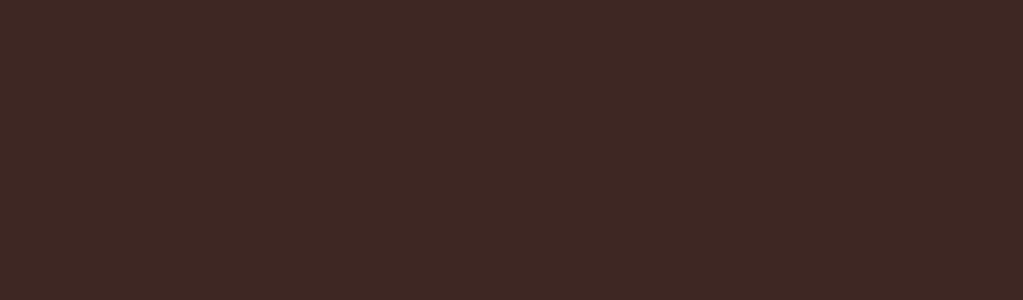
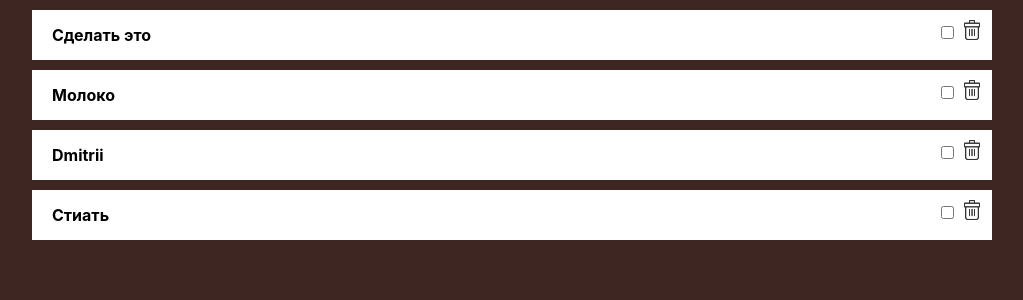
Before and after one commit to Libron/hw-53, a React (Create React App) app: page / in a window 1280 px wide. Shown: the top 300 px of the page, without its empty margins (128-1151 px from the left). Built offline with nearby package versions, Linux system fonts and the light colour scheme.

Commit message:
Rendering Task component. Added remove method

```diff
--- a/src/App.js
+++ b/src/App.js
@@ -1,10 +1,38 @@
 import React, { Component } from 'react';
+import Task from './components/Task/Task';
 
 class App extends Component {
+  state = {
+      taskList: [
+          {title: 'Сделать это', id: 'task0'},
+          {title: 'Молоко', id: 'task1'},
+          {title: 'Dmitrii', id: 'task2'},
+          {title: 'Стиать', id: 'task3'}
+      ]
+  };
+
+  removeTask = index => {
+    let id = this.state.taskList.findIndex(t => t.id === index);
+    if (id !== -1) {
+        const taskList = [...this.state.taskList];
+        taskList.splice(id, 1);
+
+        this.setState({taskList});
+    }
+  };
+
   render() {
+    const taskList = this.state.taskList.map((task) => (
+        <Task
+            text={task.title}
+            key={task.id}
+            remove={() => this.removeTask(task.id)}
+        />
+    ));
+
     return (
-      <div className="App">
-
+      <div className="App container">
+          {taskList}
       </div>
     );
   }
--- a/src/index.css
+++ b/src/index.css
@@ -18,5 +18,8 @@ code {
   width: 1200px;
   min-width: 300px;
   margin: 0 auto;
-  background: #fff;
 }
+
+* {
+  box-sizing: border-box;
+}
```
